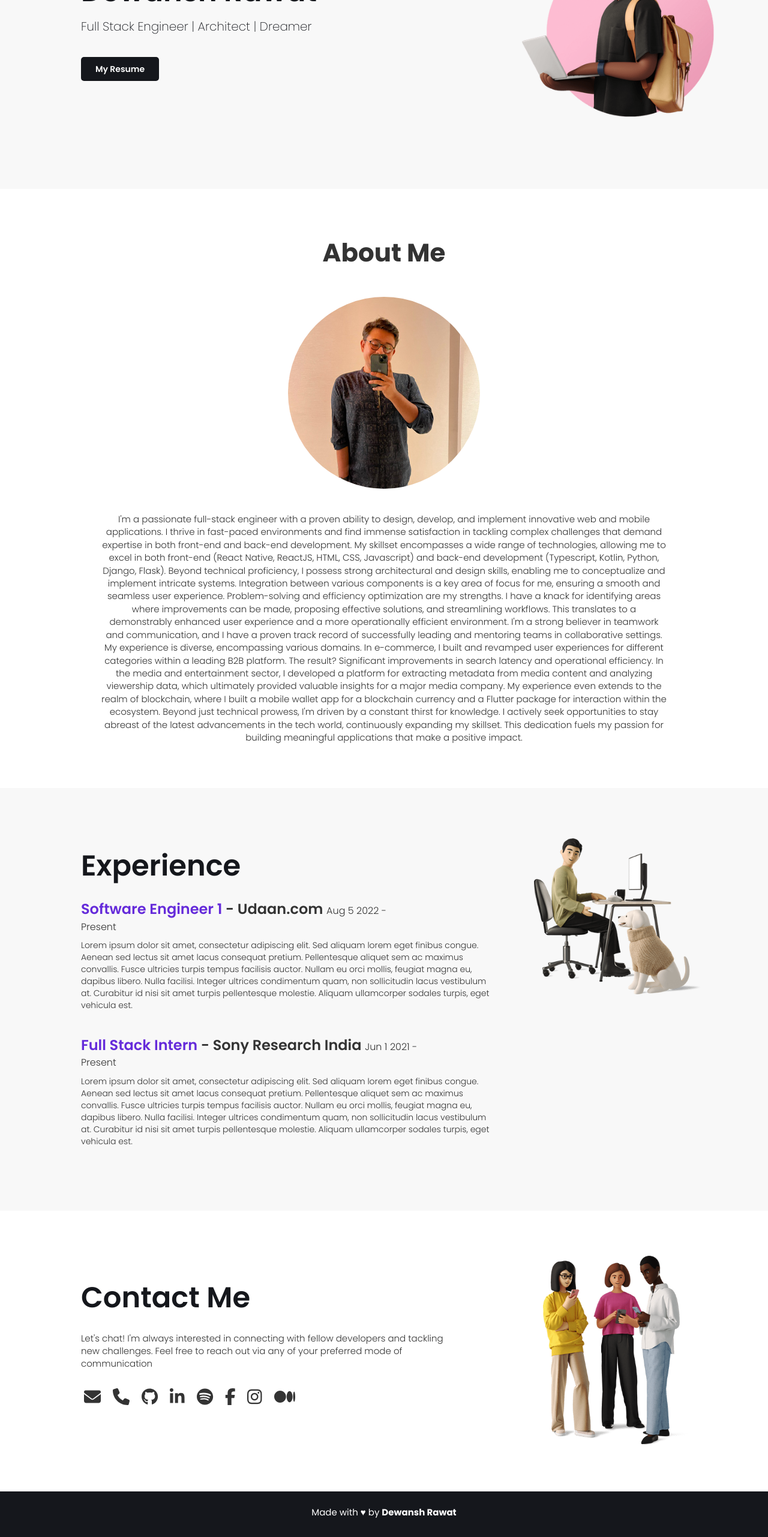
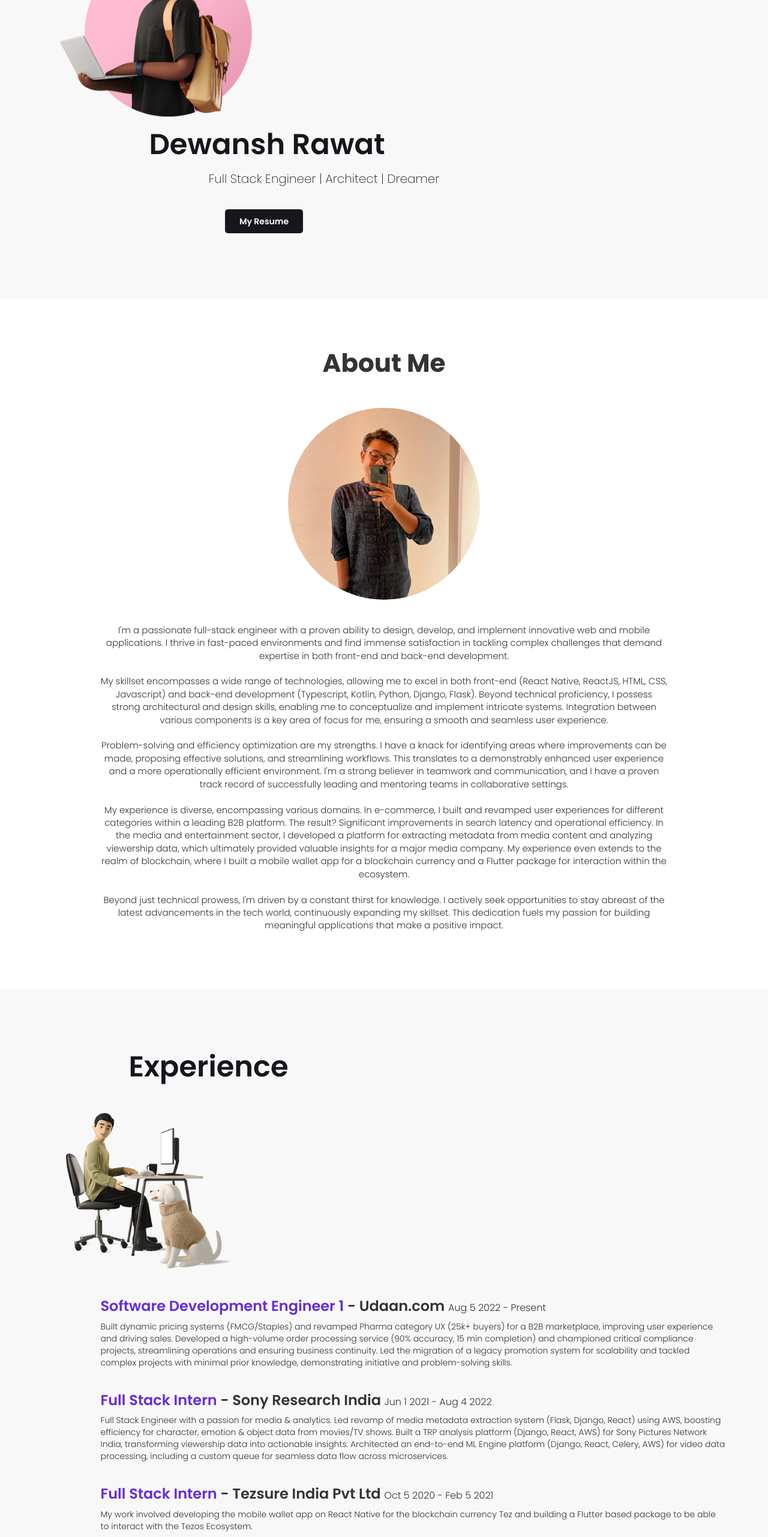
Before and after one commit to dewanshrawat15/dewanshrawat15.github.io, a React (Vite) app: page / in a window 1280 px wide. Shown: the part 234-2797 px from the top of the page at 60% size. Built offline with nearby package versions, Linux system fonts and the light colour scheme.

Commit message:
completed basic layout

```diff
--- a/src/Components/ExperienceItem.tsx
+++ b/src/Components/ExperienceItem.tsx
@@ -1,4 +1,5 @@
 import { TimeHelperUtils } from "../utils/date";
+import { ParsedContent } from "./ParsedContent";
 import "./experience_item.css";
 
 export interface ExperienceItemProps {
@@ -16,7 +17,7 @@ export const ExperienceItem = (props: ExperienceItemProps) => {
 
     const buildStartAndEndDates = (): string => {
         const startDateStr = new TimeHelperUtils().buildDateForExperienceSection(startDate);
-        if (endDate === null) {
+        if (endDate) {
             const endDateStr = new TimeHelperUtils().buildDateForExperienceSection(endDate);
             return `${startDateStr} - ${endDateStr}`;
         }
@@ -34,7 +35,7 @@ export const ExperienceItem = (props: ExperienceItemProps) => {
         <div className="row">
             <div className="col-md-12">
                 <p className="experience-item-content">
-                    {content}
+                    <ParsedContent content={content} />
                 </p>
             </div>
         </div>
--- /dev/null
+++ b/src/Components/ParsedContent.tsx
@@ -0,0 +1,16 @@
+
+
+export const ParsedContent = (props: {content: string}) => {
+
+    const { content } = props;
+
+    const trimmedContent = content.split("\n").map((item) => item.trim()).filter((el) => el.length !== 0);
+
+    return <p>
+        {trimmedContent.map((line) => {
+            return <>
+                {line} <br /><br />
+            </>
+        })}
+    </p>
+}
--- a/src/Components/experience_item.css
+++ b/src/Components/experience_item.css
@@ -1,7 +1,3 @@
-.experience-item {
-    padding: 12px 0;
-}
-
 .experience-item-title {
     font-size: 24px;
     font-weight: 600;
--- a/src/Sections/About.tsx
+++ b/src/Sections/About.tsx
@@ -1,3 +1,4 @@
+import { ParsedContent } from "../Components/ParsedContent";
 import { aboutDetails } from "../utils/constants";
 import "./about.css";
 
@@ -24,7 +25,7 @@ export default function AboutSection(){
             <div className="row">
                 <div className="col-md-10 col-md-offset-1">
                     <p className="about-text text-center">
-                        {aboutDetails.content}
+                        <ParsedContent content={aboutDetails.content} />
                     </p>
                 </div>
             </div>
--- a/src/Sections/Contact.tsx
+++ b/src/Sections/Contact.tsx
@@ -1,9 +1,74 @@
+import { useState, useEffect } from "react";
 import { Icon } from "../Components/Icons";
 import { contactDetails } from "../utils/constants";
+import { DimensionProps } from "../utils/models";
 import "./contact.css";
 
 export default function ContactSection() {
 
+    const [dimensions, updateDimensions] = useState<DimensionProps>({
+        width: 0,
+        height: 0
+    });
+
+    useEffect(() => {
+
+        const listenToWindowSizeChangeEvents = () => {
+            const width = window.innerWidth;
+            const height = window.innerHeight;
+            updateDimensions({
+                width: width,
+                height: height
+            });
+        }
+
+        window.addEventListener('resize', listenToWindowSizeChangeEvents);
+
+        return () => window.removeEventListener('resize', listenToWindowSizeChangeEvents);
+
+    }, []);
+
+    if (dimensions.width <= 992) {
+        return <div className="contact-section">
+            <div className="container">
+                <div className="row">
+                    <div className="col-md-8">
+                        <h3 className="contact-title text-center">
+                            {contactDetails.title}
+                        </h3>
+                    </div>
+                </div>
+                <br /><br />
+                <div className="row">
+                    <div className="col-md-4">
+                        <center>
+                            <img className="img-responsive" src={'./contact.png'} width={250} />
+                        </center>
+                    </div>
+                </div>
+                <br /><br />
+                <div className="row">
+                    <div className="col-md-8">
+                        <p className="contact-content">
+                            {contactDetails.subtitle}
+                        </p>
+                    </div>
+                </div>
+                <br />
+                <div className="row">
+                    <div className="col-md-8 col-md-offset-1">
+                        <ul className="list-inline">
+                            {contactDetails.socials.map((el, idx) => {
+                                return <li  key={idx}>
+                                    <Icon name={el.name} url={el.url} />
+                                </li>
+                            })}
+                        </ul>
+                    </div>
+                </div>
+            </div>
+        </div>
+    } else {
         return <div className="contact-section">
             <div className="container">
                 <div className="row">
@@ -47,3 +112,4 @@ export default function ContactSection() {
             </div>
         </div>
     }
+}
--- a/src/Sections/ExperienceSection.tsx
+++ b/src/Sections/ExperienceSection.tsx
@@ -1,13 +1,66 @@
+import { useState, useEffect } from "react";
 import { ExperienceItem } from "../Components/ExperienceItem";
 import { experienceSection } from "../utils/constants";
 import "./experience.css";
+import { DimensionProps } from "../utils/models";
 
 export default function ExperienceSection(){
+
+    const [dimensions, updateDimensions] = useState<DimensionProps>({
+        width: 0,
+        height: 0
+    });
+
+    useEffect(() => {
+
+        const listenToWindowSizeChangeEvents = () => {
+            const width = window.innerWidth;
+            const height = window.innerHeight;
+            updateDimensions({
+                width: width,
+                height: height
+            });
+        }
+
+        window.addEventListener('resize', listenToWindowSizeChangeEvents);
+
+        return () => window.removeEventListener('resize', listenToWindowSizeChangeEvents);
+
+    }, []);
 
     const sections = experienceSection.sections.sort((itemA, itemB) => {
         return itemB.startDate - itemA.startDate;
     });
 
+    if (dimensions.width <= 992) {
+        return <div className="experience-section">
+            <div className="container">
+                <div className="row">
+                    <div className="col-md-6">
+                        <h3 className="experience-title text-center">
+                            {experienceSection.title}
+                        </h3>
+                    </div>
+                </div>
+                <br /><br />
+                <div className="row">
+                    <div className="col-md-4">
+                        <center>
+                            <img className="img-responsive" src={'./working.png'} width={280} />
+                        </center>
+                    </div>
+                </div>
+                <br /><br />
+                <div className="row">
+                    <div className="col-md-11 col-md-offset-1">
+                        {sections.map((item, index) => {
+                            return <ExperienceItem {...item} key={index} />
+                        })}
+                    </div>
+                </div>
+            </div>
+        </div>
+    } else {
         return <div className="experience-section">
             <div className="container">
                 <div className="row">
@@ -36,3 +89,4 @@ export default function ExperienceSection(){
             </div>
         </div>
     }
+}
--- a/src/Sections/Hero.tsx
+++ b/src/Sections/Hero.tsx
@@ -1,12 +1,81 @@
+import { useEffect, useState } from "react";
 import { downloadResumeUrl, heroDetails } from "../utils/constants";
 import "./hero.css";
+import { DimensionProps } from "../utils/models";
 
 export default function Hero(){
+
+    const [dimensions, updateDimensions] = useState<DimensionProps>({
+        width: 0,
+        height: 0
+    });
+
+    useEffect(() => {
+
+        const listenToWindowSizeChangeEvents = () => {
+            const width = window.innerWidth;
+            const height = window.innerHeight;
+            updateDimensions({
+                width: width,
+                height: height
+            });
+        }
+
+        window.addEventListener('resize', listenToWindowSizeChangeEvents);
+
+        return () => window.removeEventListener('resize', listenToWindowSizeChangeEvents);
+
+    }, []);
 
     const downloadResume = () => {
         window.open(downloadResumeUrl);
     }
 
+    if (dimensions.width <= 992) {
+        return <div className="hero" id="hero">
+            <div className="container">
+                <div className="col-md-4">
+                    <center>
+                        <img className="img-responsive" height={320} width={320} src={'./hero.png'} />
+                    </center>
+                </div>
+                <div className="row">
+                    <div className="col-md-8">
+                        <h1 className="hero-title text-center">
+                            {heroDetails.name}
+                        </h1>
+                    </div>
+                    <div className="row">
+                        <div className="col-md-10">
+                            <h4 className="hero-subtitle text-center">
+                                {heroDetails.subtitle}
+                            </h4>
+                        </div>
+                    </div>
+                    <br /><br />
+                    <div className="row">
+                        <div className="col-md-8">
+                            <center>
+                                <span style={{
+                                    background: '#15171c',
+                                    fontWeight: 600,
+                                    paddingLeft: 24,
+                                    paddingRight: 24,
+                                    paddingTop: 10,
+                                    paddingBottom: 10,
+                                    cursor: 'pointer',
+                                    borderRadius: 5,
+                                    color: '#fff'
+                                }} onClick={downloadResume}>
+                                    My Resume
+                                </span>
+                            </center>
+                        </div>
+                    </div>
+                </div>
+            </div>
+        </div>
+    } else {
         return <div className="hero" id="hero">
             <div className="container">
                 <div className="row">
@@ -55,3 +124,4 @@ export default function Hero(){
             </div>
         </div>
     }
+}
--- a/src/utils/constants.ts
+++ b/src/utils/constants.ts
@@ -26,11 +26,11 @@ export const aboutDetails = {
 
 const experienceSectionConsts: ExperienceItemProps[] = [
     {
-        position: "Software Engineer 1",
+        position: "Software Development Engineer 1",
         company: "Udaan.com",
         startDate: 1659670200000,
         index: 1,
-        content: "Lorem ipsum dolor sit amet, consectetur adipiscing elit. Sed aliquam lorem eget finibus congue. Aenean sed lectus sit amet lacus consequat pretium. Pellentesque aliquet sem ac maximus convallis. Fusce ultricies turpis tempus facilisis auctor. Nullam eu orci mollis, feugiat magna eu, dapibus libero. Nulla facilisi. Integer ultrices condimentum quam, non sollicitudin lacus vestibulum at. Curabitur id nisi sit amet turpis pellentesque molestie. Aliquam ullamcorper sodales turpis, eget vehicula est."
+        content: `Built dynamic pricing systems (FMCG/Staples) and revamped Pharma category UX (25k+ buyers) for a B2B marketplace, improving user experience and driving sales. Developed a high-volume order processing service (90% accuracy, 15 min completion) and championed critical compliance projects, streamlining operations and ensuring business continuity. Led the migration of a legacy promotion system for scalability and tackled complex projects with minimal prior knowledge, demonstrating initiative and problem-solving skills.`
     },
     {
         position: "Full Stack Intern",
@@ -38,7 +38,23 @@ const experienceSectionConsts: ExperienceItemProps[] = [
         startDate: 1622518200000,
         endDate: 1659583800000,
         index: 2,
-        content: "Lorem ipsum dolor sit amet, consectetur adipiscing elit. Sed aliquam lorem eget finibus congue. Aenean sed lectus sit amet lacus consequat pretium. Pellentesque aliquet sem ac maximus convallis. Fusce ultricies turpis tempus facilisis auctor. Nullam eu orci mollis, feugiat magna eu, dapibus libero. Nulla facilisi. Integer ultrices condimentum quam, non sollicitudin lacus vestibulum at. Curabitur id nisi sit amet turpis pellentesque molestie. Aliquam ullamcorper sodales turpis, eget vehicula est."
+        content: "Full Stack Engineer with a passion for media & analytics. Led revamp of media metadata extraction system (Flask, Django, React) using AWS, boosting efficiency for character, emotion & object data from movies/TV shows. Built a TRP analysis platform (Django, React, AWS) for Sony Pictures Network India, transforming viewership data into actionable insights. Architected an end-to-end ML Engine platform (Django, React, Celery, AWS) for video data processing, including a custom queue for seamless data flow across microservices."
+    },
+    {
+        position: "Full Stack Intern",
+        company: "Tezsure India Pvt Ltd",
+        startDate: 1601888400000,
+        endDate: 1612515600000,
+        index: 3,
+        content: "My work involved developing the mobile wallet app on React Native for the blockchain currency Tez and building a Flutter based package to be able to interact with the Tezos Ecosystem."
+    },
+    {
+        position: "Research Intern",
+        company: "IIIT Allahabad",
+        startDate: 1591952400000,
+        endDate: 1597914000000,
+        index: 4,
+        content: "I worked on getting state of the art results for classifying autism from fMRI data on the ABIDE dataset. My worked revolved around Dimensionality Reduction using which I was able to get 80 percent classification accuracy, as compared to other state of the art results."
     }
 ];
 
--- /dev/null
+++ b/src/utils/models.ts
@@ -0,0 +1,5 @@
+
+export interface DimensionProps {
+    width: number;
+    height: number;
+}
```
Lines whose indentation alone changed are shown as unchanged.
